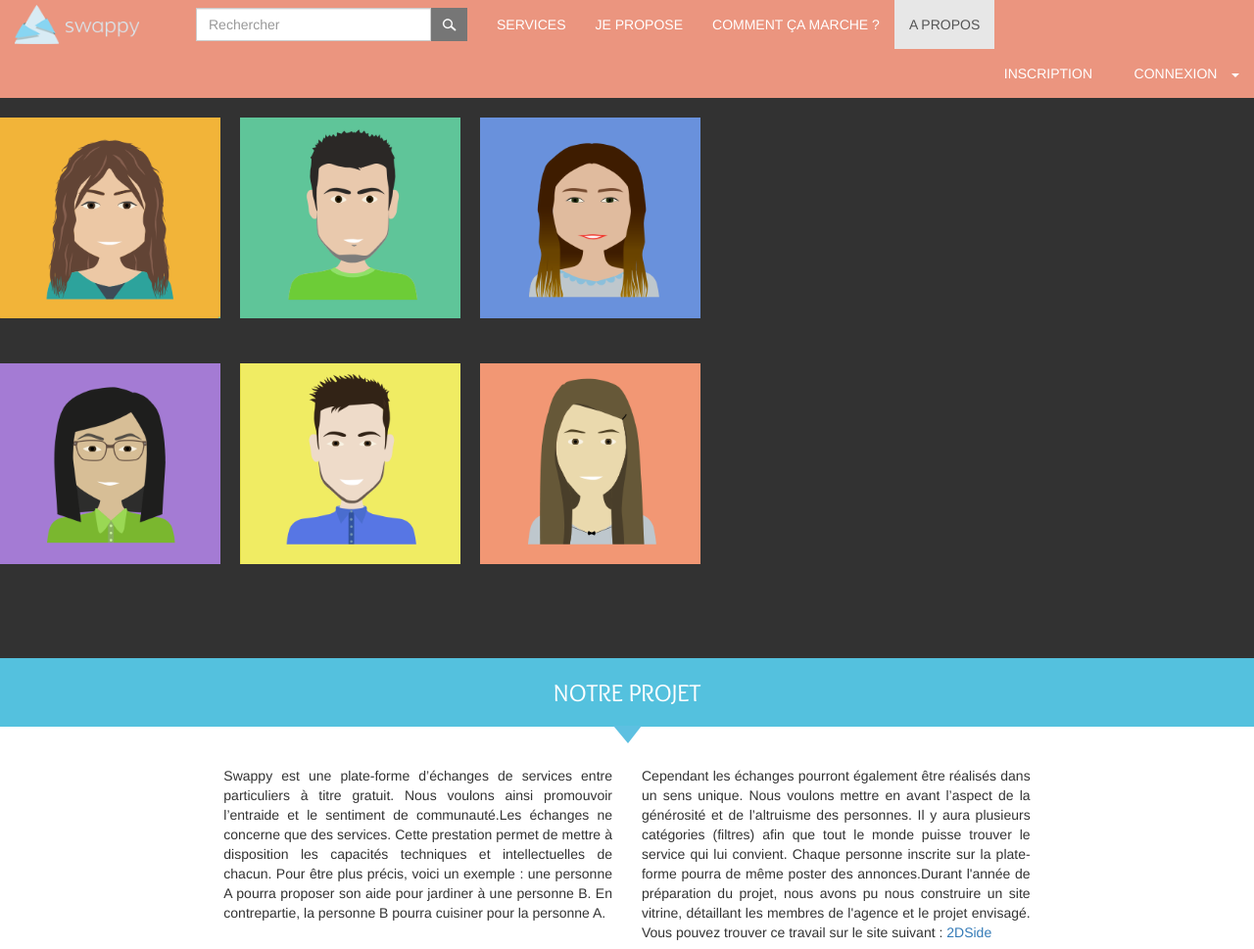
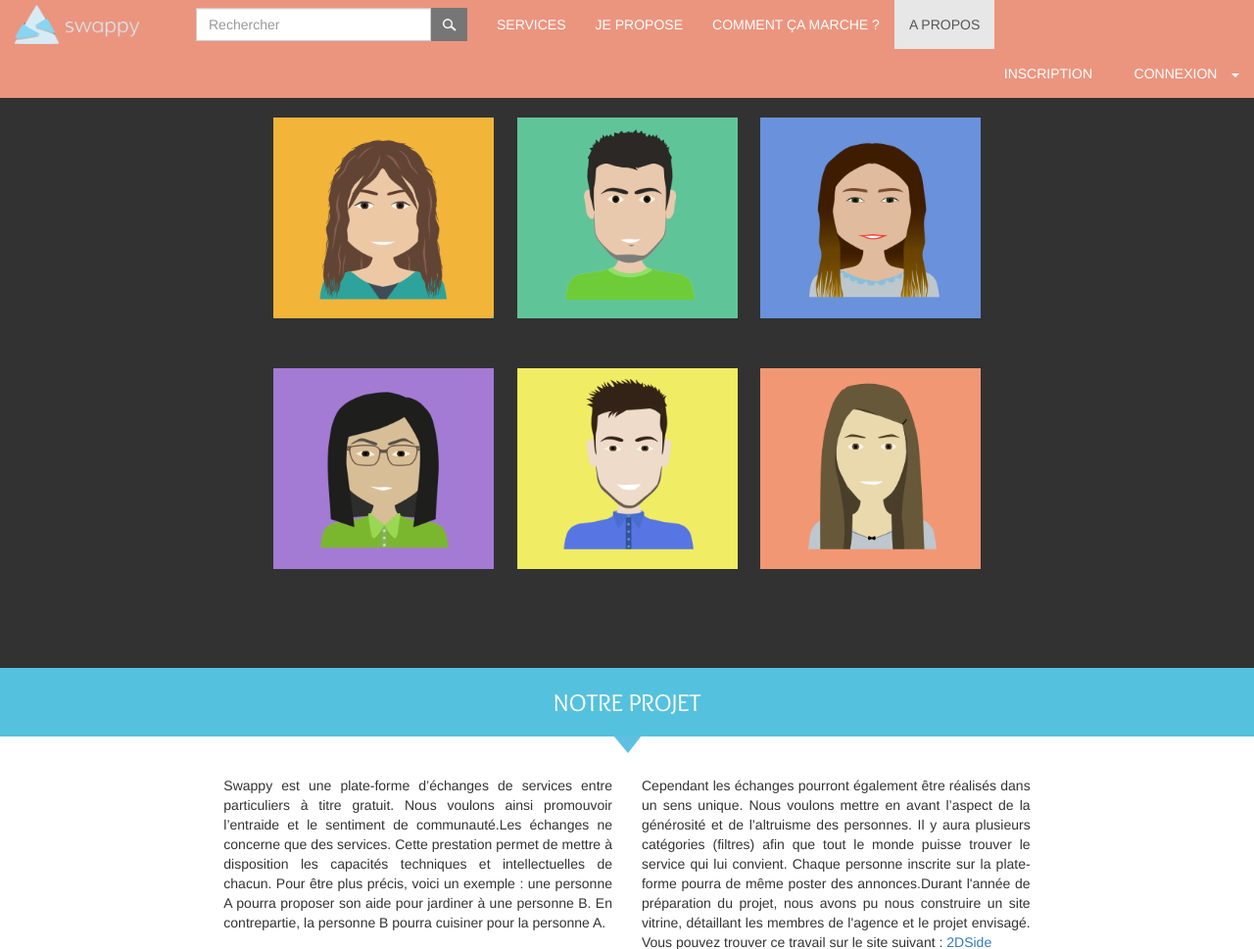
Before and after one commit to lionoweb/Swappy, a PHP site: page /beta/apropos.php in a window 1280 px wide. Shown: the top 969 px of the page at 98% size. Run offline with PHP 8.4, Linux system fonts and the light colour scheme; some libraries are stand-ins or nearby versions.

Commit message:
A propos

```diff
--- a/beta/apropos.php
+++ b/beta/apropos.php
@@ -70,7 +70,7 @@
             </div>
             <div class="pictodown"><img src="img/apropos/down.png" alt="" class="down"></div>
             <div id="spec_team" class="container team">
-               <ul class="row">
+               <ul class="row list_view">
                   <li class="view view-sixth">
                      <img src="img/apropos/calypso.png" width="225" height="225">
                      <div class="mask">
@@ -95,8 +95,8 @@
                         <a href="mailto:oceane.perret@swappy.fr" class="more">Contactez-la</a>
                      </div>
                   </li>
-               </ul>
-               <ul class="row">
+                  </ul>
+                  <ul class="row list_view">
                   <li class="view view-sixth">
                      <img src="img/apropos/line.png" width="225" height="225">
                      <div class="mask">
--- a/beta/css/main.css
+++ b/beta/css/main.css
@@ -830,14 +830,19 @@ form .liketext {
 	width:auto !important;
 	display:inline;
 }
+.list_view {
+	width:100%;
+	text-align:center;
+}
 .view {
    width: 225px;
    height: 225px;
-   float: left;
    overflow: hidden;
    position: relative;
    text-align: center;
    cursor: default;
+   margin:0 auto;
+   display:inline-block;
 }
 .view .mask,.view .content {
    width: 225px;
--- a/beta/inc/mail.php
+++ b/beta/inc/mail.php
@@ -43,9 +43,10 @@ class mailer {
 			return mail($to, $subject, $message, $headers);
 		} else {
 			//$to = "check-auth2@verifier.port25.com";
-			$transport = Swift_SmtpTransport::newInstance('ssl0.ovh.net', 465, 'ssl')
+			$transport = Swift_SmtpTransport::newInstance('ssl0.ovh.net', 587)
   						->setUsername($from)
   						->setPassword('2Dside770')
+						->setAuthMode('login')
   			;
 			$mailer = Swift_Mailer::newInstance($transport);
 			$privateKey = file_get_contents('swappy.fr.pem');
@@ -64,7 +65,7 @@ class mailer {
 			$message->setCharset("utf-8");
 			$message->setBody($html, 'text/html');
 			$message->addPart($text, 'text/plain');
-			if (!$mailer->send($message, $failures)) {
+			if (!$mailer->send($message)) {
 				return false;
 			} else {
 				return true;
```
